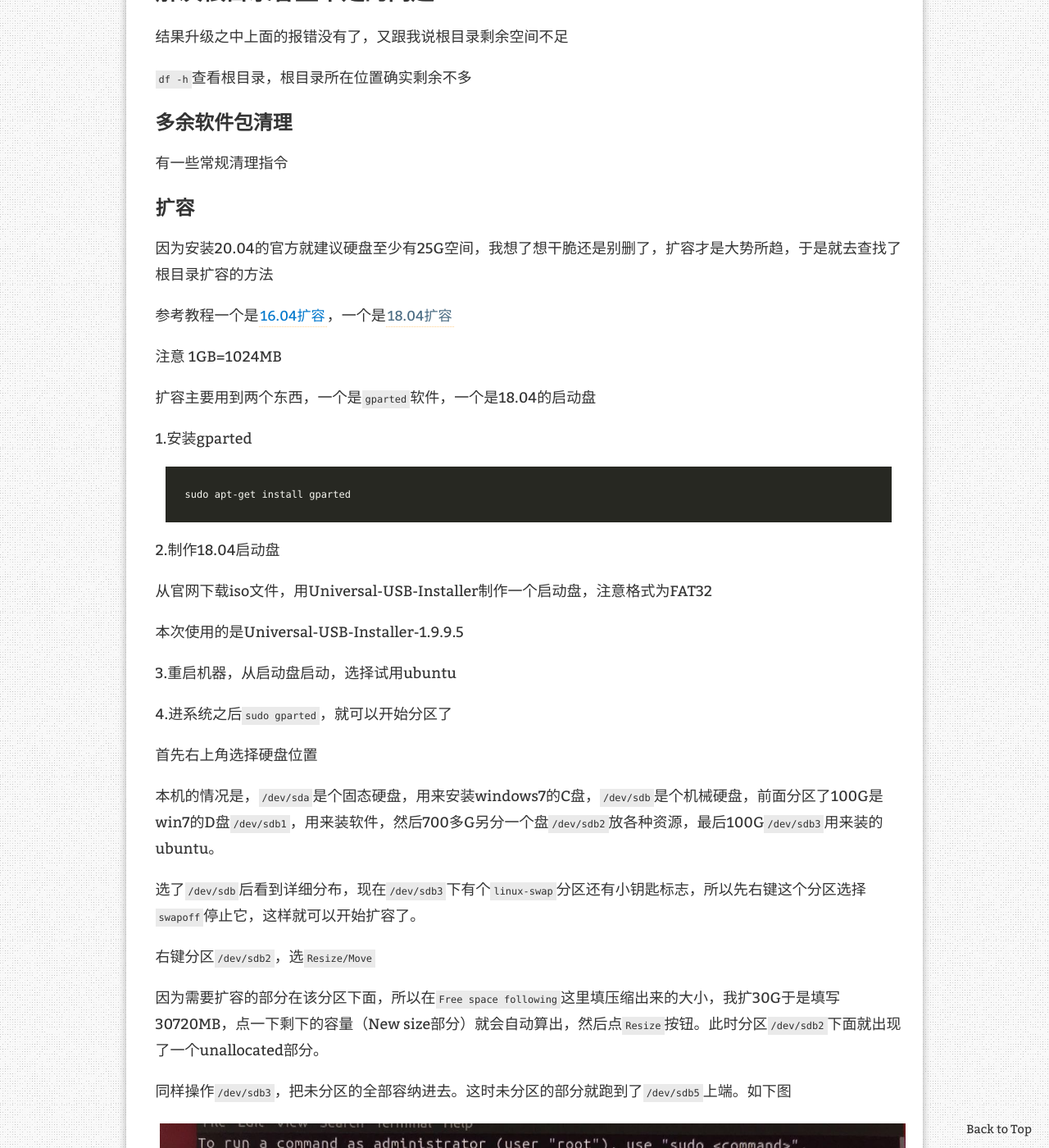
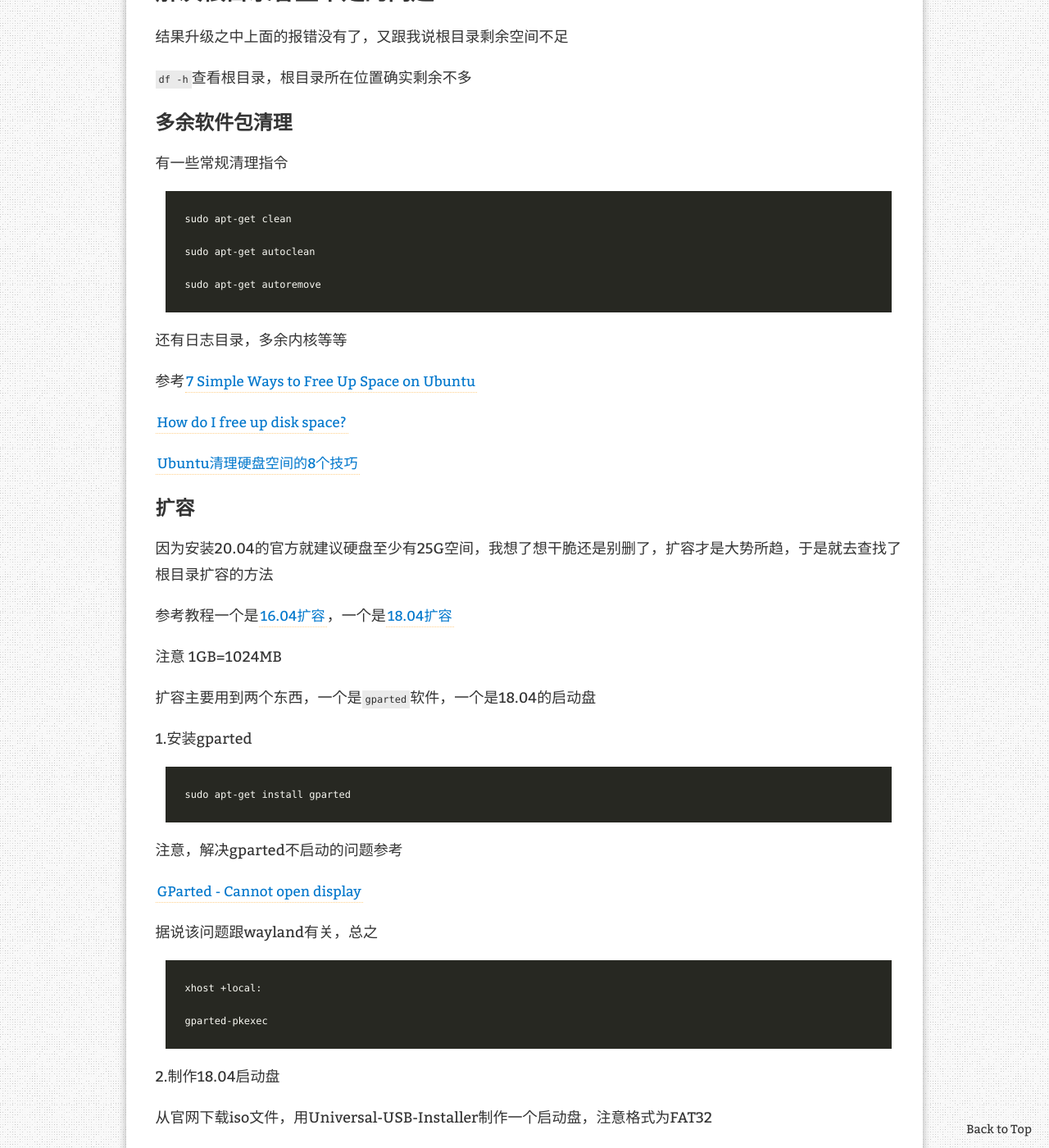
Before and after one commit to MagicianNeverland/magicianneverland.github.io, a Jekyll site: the page built from _posts/2020-11-01-ubuntu-18-to-20.md, in a window 1280 px wide and 1400 px high, scrolled down 3053 px. Shown: the whole window at 82% size. Built offline with Jekyll 4.4.1, drawn with Linux system fonts in a browser that asks for light colours; comment, search, counter and statistics services are not loaded; some of the changed text lies outside the part shown.

Commit message:
modified old post

```diff
--- a/_posts/2020-11-01-ubuntu-18-to-20.md
+++ b/_posts/2020-11-01-ubuntu-18-to-20.md
@@ -83,13 +83,29 @@ sudo apt install mutter
 
 有一些常规清理指令
 
+{% highlight shell %}
 
+sudo apt-get clean
+
+sudo apt-get autoclean
+
+sudo apt-get autoremove
+
+{% endhighlight %}
+
+还有日志目录，多余内核等等
+
+参考[7 Simple Ways to Free Up Space on Ubuntu](https://itsfoss.com/free-up-space-ubuntu-linux/)
+
+[How do I free up disk space?](https://askubuntu.com/questions/5980/how-do-i-free-up-disk-space)
+
+[Ubuntu清理硬盘空间的8个技巧](https://blog.csdn.net/m0_37407756/article/details/79903837)
 
 ### 扩容
 
 因为安装20.04的官方就建议硬盘至少有25G空间，我想了想干脆还是别删了，扩容才是大势所趋，于是就去查找了根目录扩容的方法
 
-参考教程一个是[16.04扩容](https://blog.csdn.net/weixin_41018348/article/details/82592057)，一个是[18.04扩容]()
+参考教程一个是[16.04扩容](https://blog.csdn.net/weixin_41018348/article/details/82592057)，一个是[18.04扩容](https://blog.csdn.net/weixin_38713910/article/details/108647242)
 
 注意 1GB=1024MB
 
@@ -100,6 +116,20 @@ sudo apt install mutter
 {% highlight shell %}
 
 sudo apt-get install gparted
+
+{% endhighlight %}
+
+注意，解决gparted不启动的问题参考
+
+[GParted - Cannot open display](https://askubuntu.com/questions/939938/gparted-cannot-open-display)
+
+据说该问题跟wayland有关，总之
+
+{% highlight shell %}
+
+xhost +local:
+
+gparted-pkexec
 
 {% endhighlight %}
 
@@ -171,7 +201,7 @@ sudo apt-get install gparted
 
 ### 网上的常规解决方法（对本机无效）
 
-这个问题，网上针对20.04的解决方法大同小异，修显卡，查看/tmp文件夹权限啊，查看`.Xauthority`权限啊，重装lightdm或者gdm3，重装桌面系统啊等等
+这个问题，网上针对20.04的解决方法大同小异，修显卡，查看/tmp文件夹权限啊，查看`.Xauthority`权限啊，重装lightdm或者gdm3，重装桌面系统，注释显示管理器自动登录啊等等
 
 有篇文章总结很好，请戳[Ubuntu 20.04 Login loop fix](https://letsfoss.com/ubuntu-20-04-login-loop-fix/)
 
```
